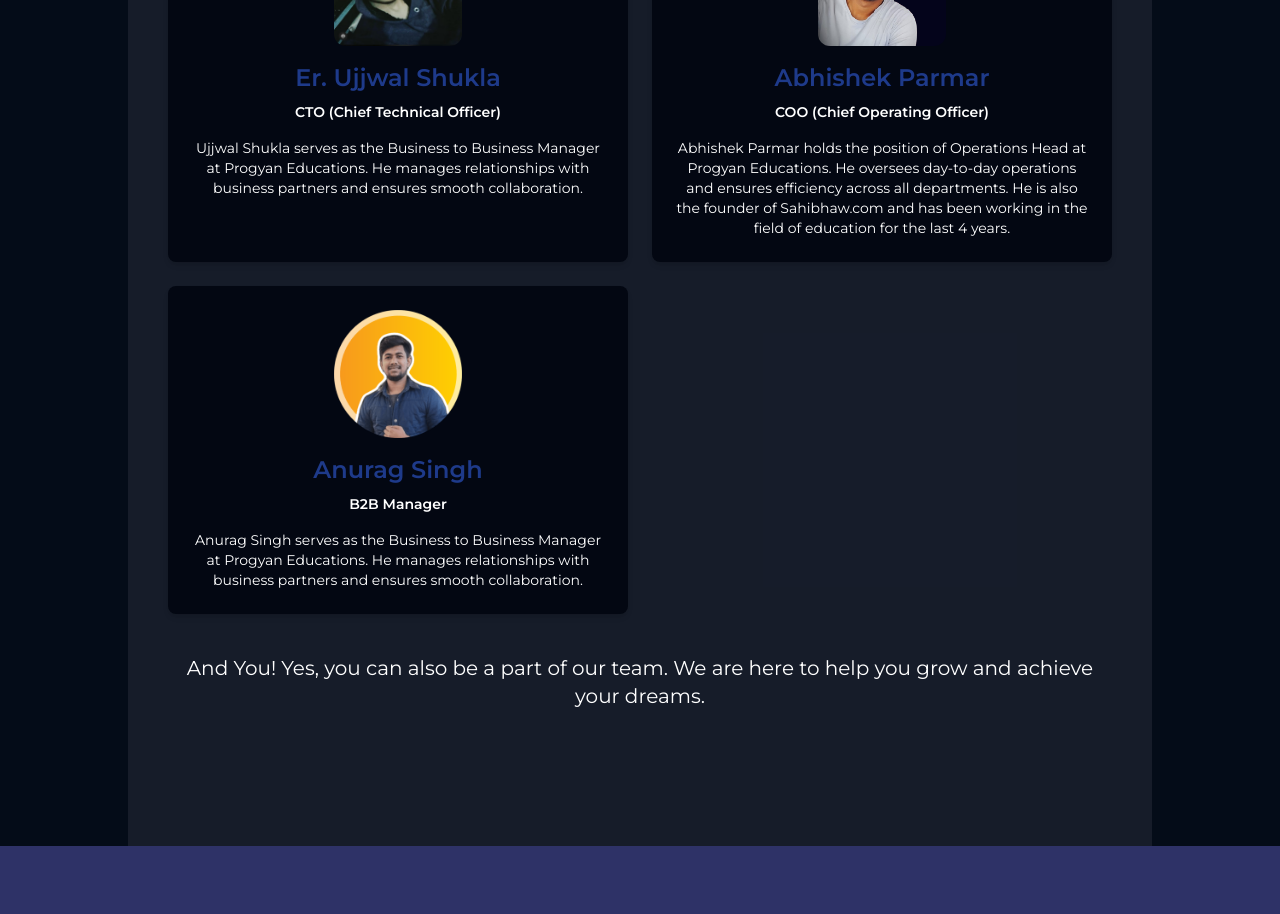
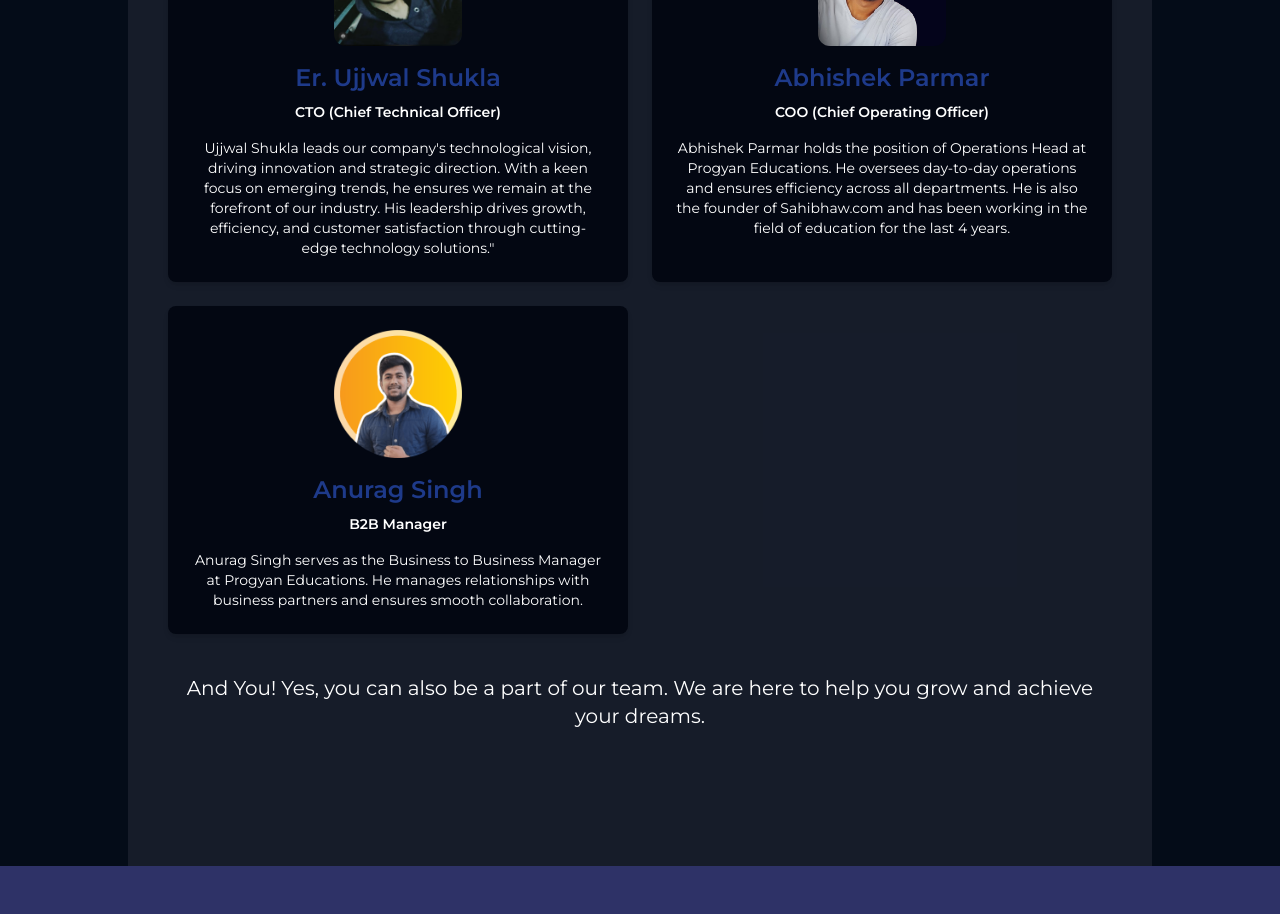
Before and after one commit to shekugimi/the-website-react, a React (Create React App) app: page /about in a window 1280 px wide. Shown: the part 1700-2614 px from the top of the page. Built offline with nearby package versions, Linux system fonts and the light colour scheme.

Commit message:
Updated about.jsx
Signed-off-by: Ujjwal Shukla <73957886+Ujjwal7017@users.noreply.github.com>

```diff
--- a/src/pages/about.jsx
+++ b/src/pages/about.jsx
@@ -666,12 +666,9 @@ const About = () => {
             <h3 className="text-2xl font-semibold text-blue-900 mb-2">Er. Ujjwal Shukla</h3>
             <p className="text-sm text-white text-lg font-semibold mb-4">CTO (Chief Technical Officer)</p>
             <p className="text-sm text-white">
-             Ujjwal Shukla serves as the Business to Business Manager at Progyan Educations. He manages relationships with business partners and ensures smooth collaboration.
+             Ujjwal Shukla leads our company's technological vision, driving innovation and strategic direction. With a keen focus on emerging trends, he ensures we remain at the forefront of our industry. His leadership drives growth, efficiency, and customer satisfaction through cutting-edge technology solutions."
             </p>
           </div>
-
-
-
 
           <div className="bg-gray-950 rounded-lg shadow-md p-6 team-member ">
             <img src={Abhishek} alt="Operations Head" className="w-32 h-32 mb-4 mx-auto rounded rounded-xl" />
```
